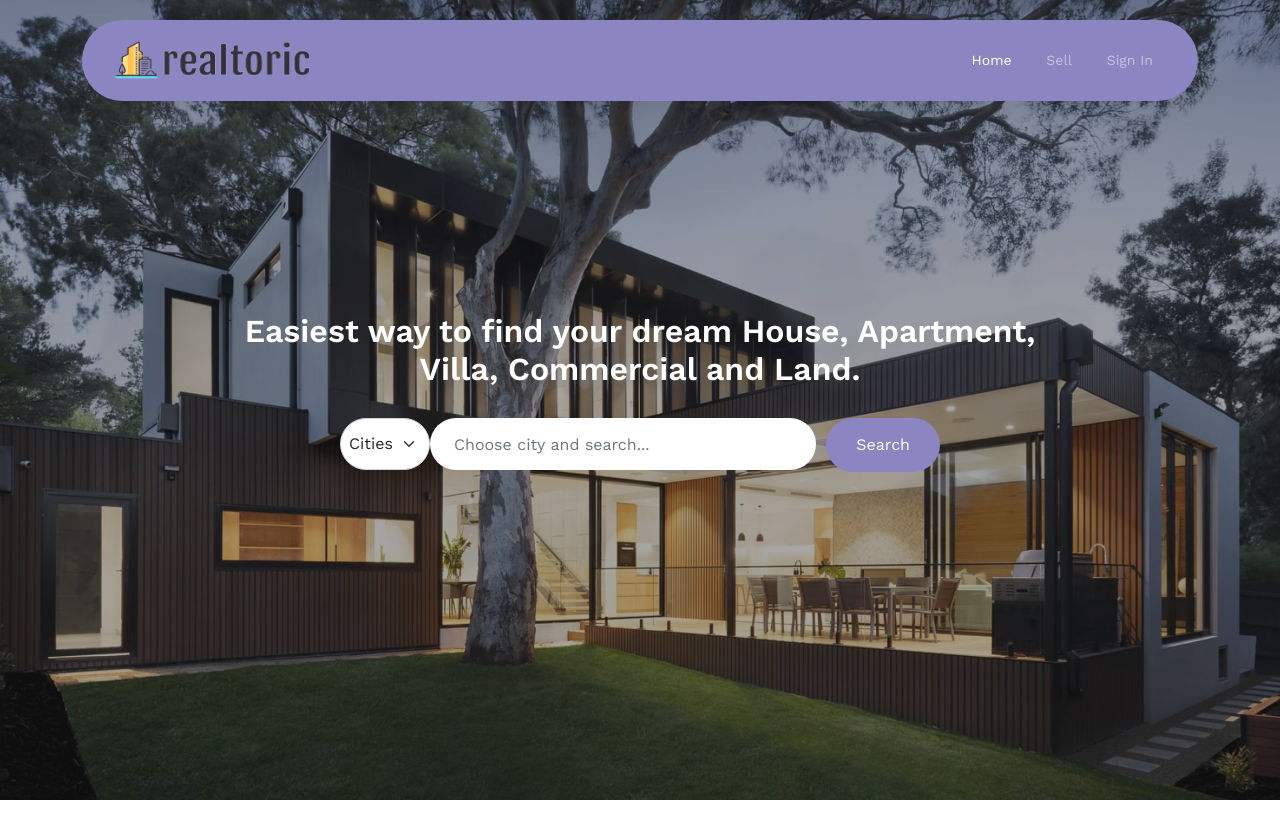
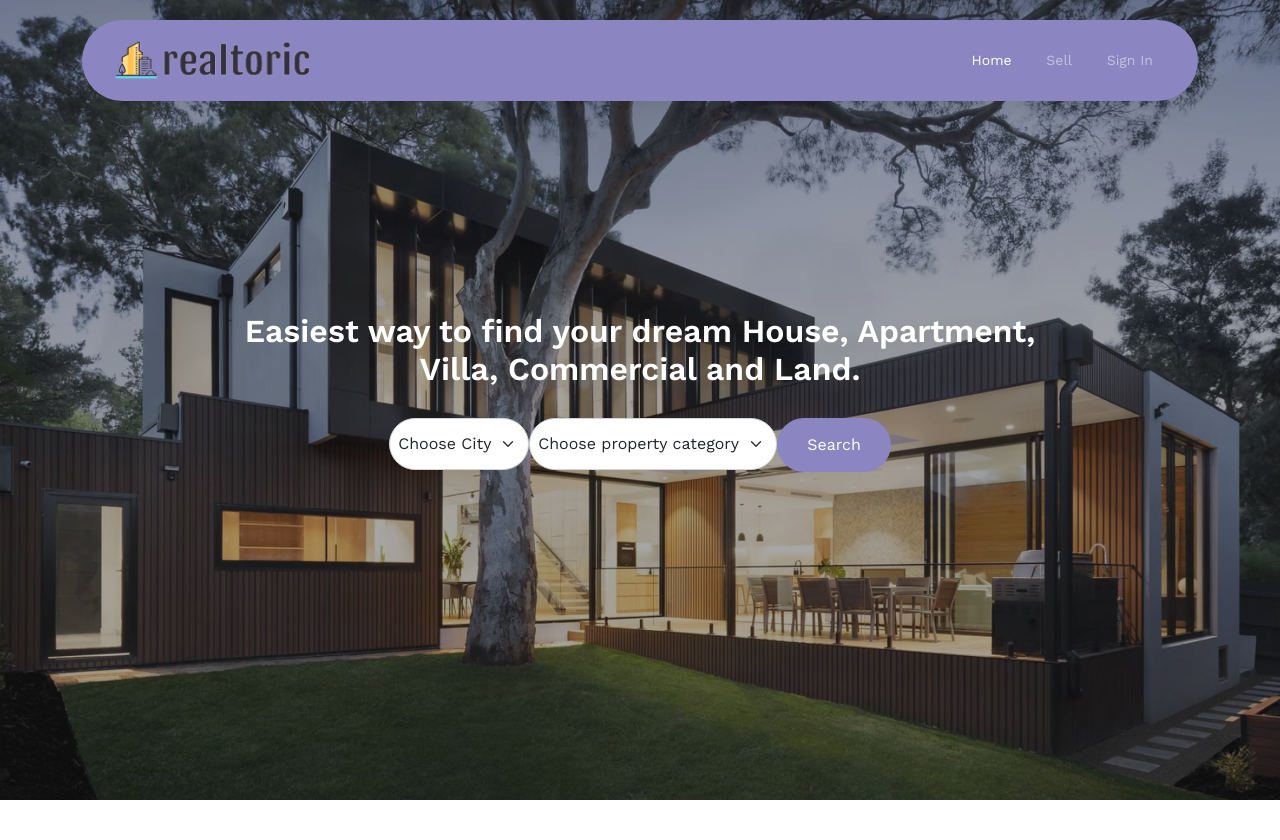
Before and after one commit to MuhammedNihad/realtoric, a Django app: page / in a window 1280 px wide. Shown: the top 840 px of the page. Run offline with Django 3.2, Linux system fonts and the light colour scheme; data that the repository does not hold is empty; parts of the project's set-up code (start-up, migrations or seed data) failed here and were passed over; some libraries are stand-ins or nearby versions.

Commit message:
Feat: update search to city and property based dropdown
Implement city and property category dropdown for search instead of normal string search. City dropdown was added earlier, property category dropdown is added in this commit

```diff
--- a/realtoric/core/forms.py
+++ b/realtoric/core/forms.py
@@ -4,12 +4,28 @@ from .models import Apartment, City, Commercial, House, Land, Villa
 
 
 class SearchForm(forms.Form):
+    CATEGORY_CHOICES = (
+        ("", "Choose property category"),
+        ("Apartment", "Apartments"),
+        ("Commercial", "Commercials"),
+        ("House", "Houses"),
+        ("Land", "Lands"),
+        ("Villa", "Villas"),
+    )
+
     city = forms.ModelChoiceField(
         queryset=City.objects.all(),
         widget=forms.Select(attrs={"class": "form-select-sm choose-city-dropdown"}),
         to_field_name="name",
-        empty_label="Cities",
+        empty_label="Choose City",
         label="",
+    )
+
+    category = forms.ChoiceField(
+        choices=CATEGORY_CHOICES,
+        widget=forms.Select(attrs={"class": "form-select-sm choose-city-dropdown"}),
+        label="",
+        required=True,
     )
 
 
--- a/realtoric/core/views.py
+++ b/realtoric/core/views.py
@@ -1,5 +1,3 @@
-from itertools import chain
-
 from django.contrib import messages
 from django.contrib.auth.mixins import LoginRequiredMixin
 from django.contrib.messages.views import SuccessMessageMixin
@@ -207,29 +205,31 @@ class PropertySearchResultsView(ListView, FormView):
         Return search results.
         """
 
-        query = self.request.GET.get("search", None)
         city = self.request.GET.get("city", None)
+        category = self.request.GET.get("category", None)
 
-        if query and city:
-            apartment = Apartment.objects.filter(
-                Q(city__icontains=city) & Q(ad_title__icontains=query)
-            )
-            commercial = Commercial.objects.filter(
-                Q(city__icontains=city) & Q(ad_title__icontains=query)
-            )
-            house = House.objects.filter(
-                Q(city__icontains=city) & Q(ad_title__icontains=query)
-            )
-            land = Land.objects.filter(
-                Q(city__icontains=city) & Q(ad_title__icontains=query)
-            )
-            villa = Villa.objects.filter(
-                Q(city__icontains=city) & Q(ad_title__icontains=query)
-            )
+        if city and category:
+            if category == "Apartment":
+                apartment = Apartment.objects.filter(Q(city__icontains=city))
+                return apartment
 
-            return list(chain(apartment, commercial, house, land, villa))
+            elif category == "Commercial":
+                commercial = Commercial.objects.filter(Q(city__icontains=city))
+                return commercial
+
+            elif category == "House":
+                house = House.objects.filter(Q(city__icontains=city))
+                return house
+
+            elif category == "Land":
+                land = Land.objects.filter(Q(city__icontains=city))
+                return land
+
+            elif category == "Villa":
+                villa = Villa.objects.filter(Q(city__icontains=city))
+                return villa
         else:
-            messages.error(self.request, _("No results found."))
+            messages.error(self.request, _("Something went wrong."))
 
 
 property_search_results_view = PropertySearchResultsView.as_view()
@@ -468,7 +468,6 @@ class CommercialUpdateView(LoginRequiredMixin, SuccessMessageMixin, UpdateView):
             )
         return super().form_valid(form)
 
-
     def get_success_url(self):
         return reverse("core:commercial_detail", kwargs={"slug": self.object.slug})
 
@@ -499,7 +498,6 @@ class HouseUpdateView(LoginRequiredMixin, SuccessMessageMixin, UpdateView):
         for image in images:
             form.instance.house_images.create(house=house_data, image=image)
         return super().form_valid(form)
-
 
     def get_success_url(self):
         return reverse("core:house_detail", kwargs={"slug": self.object.slug})
--- a/realtoric/templates/pages/home.html
+++ b/realtoric/templates/pages/home.html
@@ -30,18 +30,11 @@
             <form
               action="{% url 'core:search_results' %}"
               method="GET"
-              class="narrow-w form-search d-flex align-items-stretch mb-3"
+              class="narrow-w form-search d-flex align-items-stretch justify-content-center mb-3"
               data-aos="fade-up"
               data-aos-delay="200"
             >
               {{ form|crispy }}
-              <input
-                required
-                type="text"
-                name="search"
-                class="form-control px-4"
-                placeholder="Choose city and search..."
-              />
               <button type="submit" class="btn btn-primary">Search</button>
             </form>
           </div>
```
Also changed, not shown: realtoric/templates/pages/search_results.html (+3 -11 lines).
